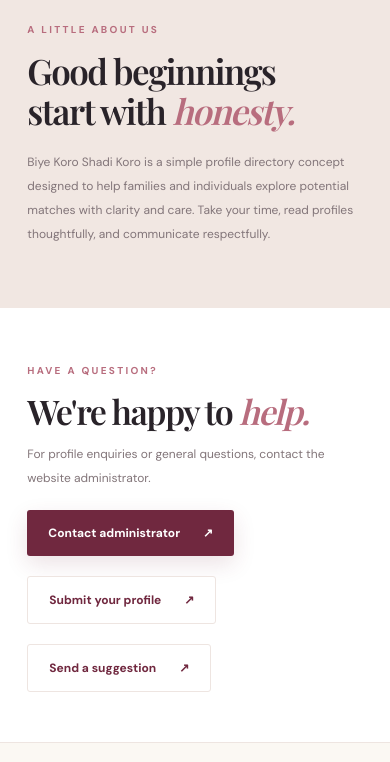
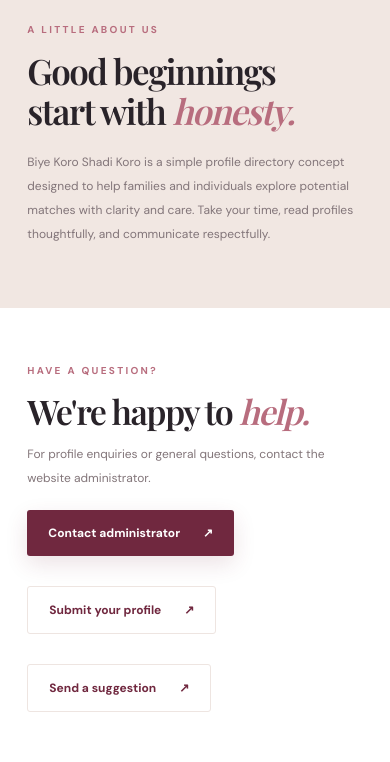
Before and after one commit to T1047D/Biye_koro_Shadi_Koro.com, a plain HTML site: page index.html in a window 390 px wide. Shown: the part 2095-2857 px from the top of the page. Drawn offline with nearby package versions, Linux system fonts and the light colour scheme; no server answers.

Commit message:
Implement contact actions styling for admin dashboard
Add styles for contact actions in admin dashboard

```diff
--- a/style.css
+++ b/style.css
@@ -268,3 +268,21 @@
     flex: 1;
   }
 }
+
+/* Additional administrator email actions */
+.contact-actions {
+  display: flex;
+  flex-wrap: wrap;
+  gap: 10px;
+  justify-content: flex-end;
+}
+
+@media(max-width:640px) {
+  .contact-actions {
+    justify-content: flex-start;
+  }
+
+  .contact-actions .btn {
+    margin-top: 20px;
+  }
+}
```
